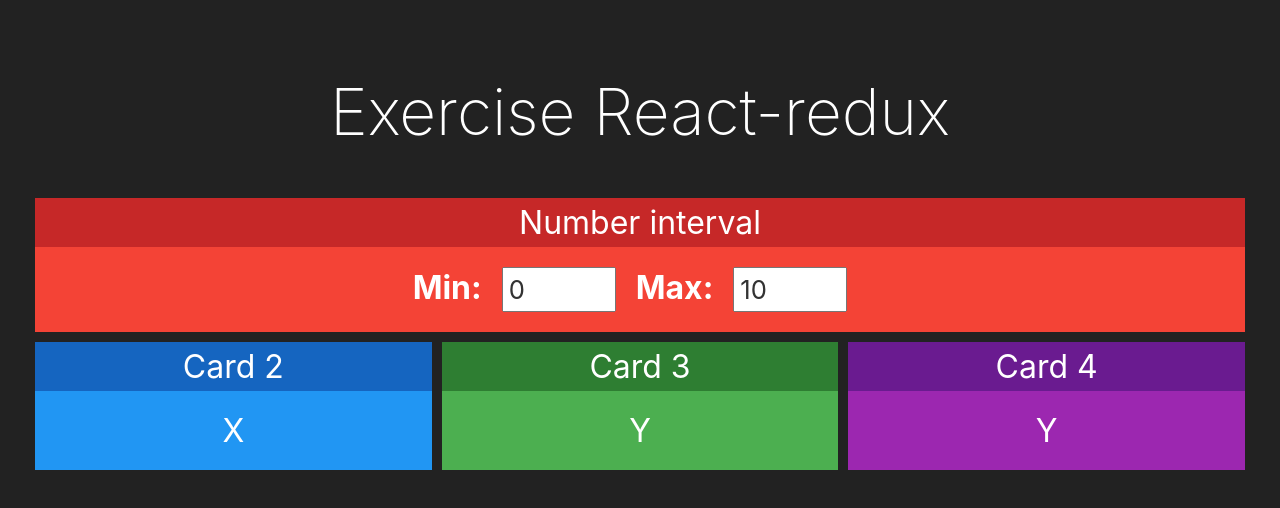
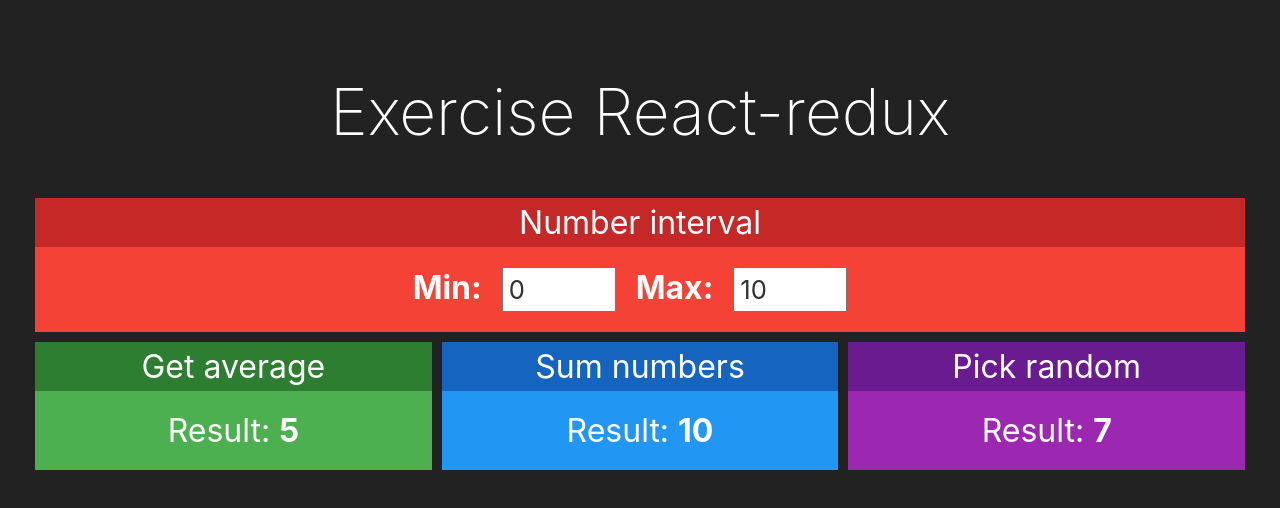
Before and after one commit to diglopes/learning-redux, a React (Create React App) app: page / in a window 1280 px wide. Shown: the top 508 px of the page. Built offline with nearby package versions, Linux system fonts and the light colour scheme.

Commit message:
Create sum, random and average components

```diff
--- a/src/App.jsx
+++ b/src/App.jsx
@@ -1,5 +1,7 @@
 import React from "react";
-import Card from "./components/Card";
+import Average from "./components/Average";
+import Sum from "./components/Sum";
+import Random from "./components/Random";
 import Interval from './components/Interval'
 import "./app.css";
 
@@ -11,9 +13,9 @@ function App() {
         <Interval />
       </div>
       <div className="line">
-        <Card title="Card 2" blue>X</Card>
-        <Card title="Card 3" green>Y</Card>
-        <Card title="Card 4" purple>Y</Card>
+        <Average />
+        <Sum />
+        <Random />
       </div>
     </div>
   );
--- a/src/app.css
+++ b/src/app.css
@@ -10,4 +10,5 @@ h1 {
 
 .line {
   display: flex;
+  align-items: stretch;
 }
--- /dev/null
+++ b/src/components/Average/index.jsx
@@ -0,0 +1,15 @@
+import React from 'react'
+import Card from '../Card'
+
+export default props => {
+    return (
+        <Card title="Get average" green>
+            <div className="interval">
+                <span>
+                    <span>Result: </span>
+                    <strong>5</strong>
+                </span>
+            </div>
+        </Card>
+    )
+}
--- a/src/components/Card/card.css
+++ b/src/components/Card/card.css
@@ -17,6 +17,10 @@
 
 .card .content {
   padding: 20px;
+  flex: 1;
+  display: flex;
+  justify-content: center;
+  align-items: center;
 }
 
 .card.red .header {
--- /dev/null
+++ b/src/components/Random/index.jsx
@@ -0,0 +1,15 @@
+import React from 'react'
+import Card from '../Card'
+
+export default props => {
+    return (
+        <Card title="Pick random" purple>
+            <div className="interval">
+                <span>
+                    <span>Result: </span>
+                    <strong>7</strong>
+                </span>
+            </div>
+        </Card>
+    )
+}
--- /dev/null
+++ b/src/components/Sum/index.jsx
@@ -0,0 +1,15 @@
+import React from 'react'
+import Card from '../Card'
+
+export default props => {
+    return (
+        <Card title="Sum numbers" blue>
+            <div className="interval">
+                <span>
+                    <span>Result: </span>
+                    <strong>10</strong>
+                </span>
+            </div>
+        </Card>
+    )
+}
```
